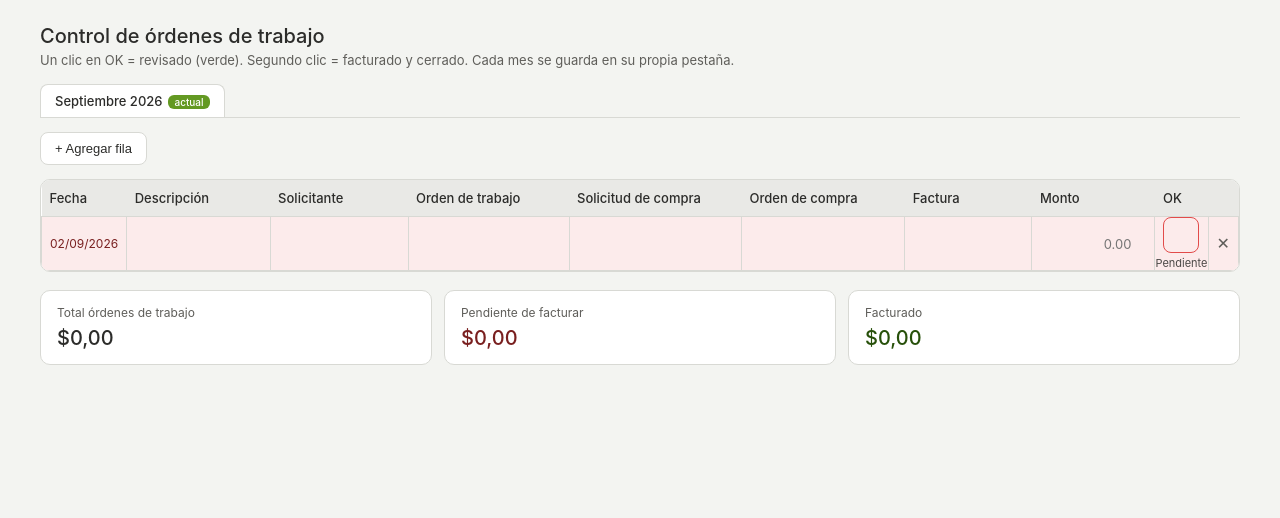
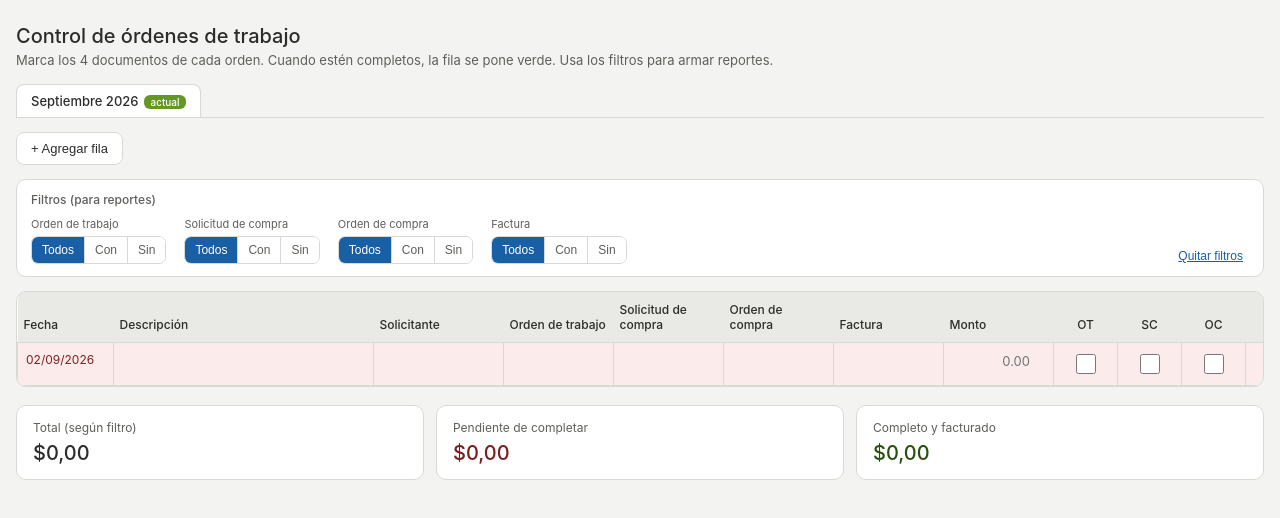
Before and after one commit to sesecuador-rgb/control-ordenes-trabajo., a plain HTML site: page index.html in a window 1280 px wide. Both pictures are taken after a click on the button "+ Agregar fila". Drawn offline with Linux system fonts and the light colour scheme.

Commit message:
Add files via upload

```diff
--- a/index.html
+++ b/index.html
@@ -24,9 +24,6 @@
     --green-bg:#eaf3de;
     --green-border:#639922;
     --green-text:#27500a;
-    --done-bg:#0f6e56;
-    --done-border:#085041;
-    --done-text:#ffffff;
     --accent:#185fa5;
   }
   *{box-sizing:border-box;}
@@ -37,136 +34,99 @@
     color:var(--text);
     padding:24px 16px 60px;
   }
-  .wrap{max-width:1200px;margin:0 auto;}
+  .wrap{max-width:1300px;margin:0 auto;}
   h1{font-size:20px;font-weight:500;margin:0 0 4px;}
   p.sub{color:var(--text-secondary);font-size:13px;margin:0 0 16px;}
 
   .tabs{display:flex;gap:6px;margin-bottom:14px;flex-wrap:wrap;border-bottom:1px solid var(--border);}
   .tab{
-    padding:8px 14px;
-    font-size:13px;
-    border:0.5px solid var(--border);
-    border-bottom:none;
-    background:#e9e9e6;
-    color:var(--text-secondary);
-    border-radius:8px 8px 0 0;
-    cursor:pointer;
+    padding:8px 14px;font-size:13px;border:0.5px solid var(--border);border-bottom:none;
+    background:#e9e9e6;color:var(--text-secondary);border-radius:8px 8px 0 0;cursor:pointer;
   }
   .tab.active{background:var(--card);color:var(--text);font-weight:500;}
-  .tab .badge{
-    display:inline-block;margin-left:6px;font-size:10px;
-    background:var(--green-border);color:#fff;border-radius:6px;padding:1px 6px;
-  }
+  .tab .badge{display:inline-block;margin-left:6px;font-size:10px;background:var(--green-border);color:#fff;border-radius:6px;padding:1px 6px;}
 
   .toolbar{display:flex;gap:10px;margin-bottom:14px;flex-wrap:wrap;align-items:center;}
   button.tool{
-    border:0.5px solid var(--border);
-    background:var(--card);
-    color:var(--text);
-    padding:8px 14px;
-    border-radius:8px;
-    font-size:13px;
-    cursor:pointer;
+    border:0.5px solid var(--border);background:var(--card);color:var(--text);
+    padding:8px 14px;border-radius:8px;font-size:13px;cursor:pointer;
   }
   button.tool:hover{background:#ececea;}
-  button.tool:disabled{opacity:0.4;cursor:not-allowed;}
 
-  .table-scroll{
-    overflow-x:auto;
-    border:0.5px solid var(--border);
-    border-radius:10px;
-    background:var(--card);
+  .filters{
+    background:var(--card);border:0.5px solid var(--border);border-radius:10px;
+    padding:12px 14px;margin-bottom:14px;
   }
-  table{
-    border-collapse:collapse;
-    width:100%;
-    min-width:1020px;
-    font-size:13px;
+  .filters-title{font-size:12px;color:var(--text-secondary);margin:0 0 10px;font-weight:500;}
+  .filter-row{display:flex;gap:18px;flex-wrap:wrap;}
+  .filter-group{display:flex;flex-direction:column;gap:5px;}
+  .filter-group .fg-label{font-size:11px;color:var(--text-secondary);}
+  .fg-buttons{display:flex;border:1px solid var(--border);border-radius:7px;overflow:hidden;}
+  .fg-buttons button{
+    border:none;background:var(--card);color:var(--text-secondary);
+    padding:6px 10px;font-size:12px;cursor:pointer;border-right:1px solid var(--border);
   }
+  .fg-buttons button:last-child{border-right:none;}
+  .fg-buttons button.active{background:var(--accent);color:#fff;}
+  .filter-reset{margin-left:auto;align-self:flex-end;}
+  .filter-reset button{
+    border:none;background:none;color:var(--accent);font-size:12px;cursor:pointer;text-decoration:underline;
+  }
+
+  .table-scroll{overflow-x:auto;border:0.5px solid var(--border);border-radius:10px;background:var(--card);}
+  table{border-collapse:collapse;width:100%;min-width:1180px;font-size:13px;table-layout:fixed;}
+  colgroup col.col-fecha{width:96px;}
+  colgroup col.col-desc{width:260px;}
+  colgroup col.col-sol{width:130px;}
+  colgroup col.col-doc{width:110px;}
+  colgroup col.col-monto{width:110px;}
+  colgroup col.col-check{width:64px;}
+  colgroup col.col-del{width:36px;}
+
   thead th{
-    background:#e9e9e6;
-    color:var(--text);
-    font-weight:500;
-    text-align:left;
-    padding:10px 8px;
-    border-bottom:1px solid var(--border);
-    white-space:nowrap;
+    background:#e9e9e6;color:var(--text);font-weight:500;text-align:left;padding:10px 6px;
+    border-bottom:1px solid var(--border);white-space:normal;font-size:12px;vertical-align:bottom;
   }
-  tbody td{
-    border:1px solid var(--border);
-    padding:0;
+  thead th.check-th{text-align:center;}
+  tbody td{border:1px solid var(--border);padding:0;vertical-align:top;}
+
+  td textarea, td input[type="text"], td input[type="number"]{
+    width:100%;border:none;background:transparent;padding:9px 8px;font-size:13px;
+    color:inherit;font-family:inherit;resize:none;overflow:hidden;line-height:1.4;
+    display:block;
   }
-  td input[type="text"], td input[type="number"]{
-    width:100%;
-    border:none;
-    background:transparent;
-    padding:9px 8px;
-    font-size:13px;
-    color:inherit;
-    font-family:inherit;
-  }
-  td input:focus{outline:2px solid var(--accent);outline-offset:-2px;}
-  td.fecha-cell{
-    padding:9px 8px;
-    white-space:nowrap;
-    color:var(--text-secondary);
-    font-size:12px;
-  }
-  tr.row-pendiente td input, tr.row-pendiente td.fecha-cell{color:var(--red-text);}
+  td textarea{min-height:38px;}
+  td input:focus, td textarea:focus{outline:2px solid var(--accent);outline-offset:-2px;}
+
+  td.fecha-cell{padding:9px 8px;white-space:nowrap;color:var(--text-secondary);font-size:12px;}
+
   tr.row-pendiente{background:var(--red-bg);}
-  tr.row-revisado{background:var(--green-bg);}
-  tr.row-revisado td input, tr.row-revisado td.fecha-cell{color:var(--green-text);}
-  tr.row-facturado{background:var(--done-bg);}
-  tr.row-facturado td input, tr.row-facturado td.fecha-cell{color:var(--done-text);}
-  .ok-cell{text-align:center;vertical-align:middle;}
-  .ok-btn{
-    width:36px;height:36px;
-    border-radius:8px;
-    border:1.5px solid var(--red-border);
-    background:transparent;
-    cursor:pointer;
-    display:inline-flex;
-    align-items:center;justify-content:center;
-    font-size:16px;
-    color:var(--red-border);
-  }
-  tr.row-revisado .ok-btn{border-color:var(--green-border);color:var(--green-border);}
-  tr.row-facturado .ok-btn{border-color:#ffffff;color:#ffffff;background:rgba(255,255,255,0.15);}
-  .del-btn{
-    background:none;border:none;color:var(--text-secondary);cursor:pointer;font-size:16px;padding:8px;
-  }
+  tr.row-pendiente td input, tr.row-pendiente td textarea, tr.row-pendiente td.fecha-cell{color:var(--red-text);}
+  tr.row-completa{background:var(--green-bg);}
+  tr.row-completa td input, tr.row-completa td textarea, tr.row-completa td.fecha-cell{color:var(--green-text);}
+
+  .check-cell{text-align:center;vertical-align:middle;padding:8px 4px;}
+  .check-cell input[type="checkbox"]{width:20px;height:20px;cursor:pointer;accent-color:var(--green-border);}
+
+  .del-btn{background:none;border:none;color:var(--text-secondary);cursor:pointer;font-size:16px;padding:8px;}
   .del-cell{text-align:center;}
-  .status-label{font-size:11px;display:block;margin-top:2px;opacity:0.85;}
-  .amount-col{text-align:right;}
-  td.amount-col input{text-align:right;}
+  .amount-col input{text-align:right;}
 
-  .summary{
-    margin-top:18px;
-    display:grid;
-    grid-template-columns:repeat(3,1fr);
-    gap:12px;
-  }
-  .summary-card{
-    background:var(--card);
-    border:0.5px solid var(--border);
-    border-radius:10px;
-    padding:14px 16px;
-  }
+  .summary{margin-top:18px;display:grid;grid-template-columns:repeat(3,1fr);gap:12px;}
+  .summary-card{background:var(--card);border:0.5px solid var(--border);border-radius:10px;padding:14px 16px;}
   .summary-card .label{font-size:12px;color:var(--text-secondary);margin:0 0 6px;}
   .summary-card .value{font-size:20px;font-weight:500;margin:0;}
   .summary-card.total .value{color:var(--text);}
   .summary-card.pendiente .value{color:var(--red-text);}
   .summary-card.facturado .value{color:var(--green-text);}
-  .summary-note{font-size:12px;color:var(--text-secondary);margin-top:10px;text-align:right;}
-  @media (max-width:640px){
-    .summary{grid-template-columns:1fr;}
-  }
+  .summary-note{font-size:12px;color:var(--text-secondary);margin-top:10px;}
+  @media (max-width:640px){ .summary{grid-template-columns:1fr;} .filter-reset{margin-left:0;} }
 </style>
 </head>
 <body>
 <div class="wrap">
   <h1>Control de órdenes de trabajo</h1>
-  <p class="sub">Un clic en OK = revisado (verde). Segundo clic = facturado y cerrado. Cada mes se guarda en su propia pestaña.</p>
+  <p class="sub">Marca los 4 documentos de cada orden. Cuando estén completos, la fila se pone verde. Usa los filtros para armar reportes.</p>
 
   <div class="tabs" id="tabs"></div>
 
@@ -174,8 +134,20 @@
     <button class="tool" id="addRow">+ Agregar fila</button>
   </div>
 
+  <div class="filters">
+    <p class="filters-title">Filtros (para reportes)</p>
+    <div class="filter-row" id="filterRow"></div>
+  </div>
+
   <div class="table-scroll">
     <table>
+      <colgroup>
+        <col class="col-fecha"><col class="col-desc"><col class="col-sol">
+        <col class="col-doc"><col class="col-doc"><col class="col-doc"><col class="col-doc">
+        <col class="col-monto">
+        <col class="col-check"><col class="col-check"><col class="col-check"><col class="col-check">
+        <col class="col-del">
+      </colgroup>
       <thead>
         <tr>
           <th>Fecha</th>
@@ -186,7 +158,10 @@
           <th>Orden de compra</th>
           <th>Factura</th>
           <th>Monto</th>
-          <th>OK</th>
+          <th class="check-th">OT</th>
+          <th class="check-th">SC</th>
+          <th class="check-th">OC</th>
+          <th class="check-th">FAC</th>
           <th></th>
         </tr>
       </thead>
@@ -196,15 +171,15 @@
 
   <div class="summary">
     <div class="summary-card total">
-      <p class="label">Total órdenes de trabajo</p>
+      <p class="label">Total (según filtro)</p>
       <p class="value" id="sumTotal">$0.00</p>
     </div>
     <div class="summary-card pendiente">
-      <p class="label">Pendiente de facturar</p>
+      <p class="label">Pendiente de completar</p>
       <p class="value" id="sumPendiente">$0.00</p>
     </div>
     <div class="summary-card facturado">
-      <p class="label">Facturado</p>
+      <p class="label">Completo y facturado</p>
       <p class="value" id="sumFacturado">$0.00</p>
     </div>
   </div>
@@ -213,56 +188,40 @@
 
 <script>
 const FIELDS = ["descripcion","solicitante","orden_trabajo","solicitud_compra","orden_compra","factura"];
+const CHECKS = ["ot","sc","oc","fac"];
+const CHECK_LABELS = {ot:"Orden de trabajo", sc:"Solicitud de compra", oc:"Orden de compra", fac:"Factura"};
 const MESES_INDEX_KEY = "control_ordenes_trabajo:meses";
 const MESES_NOMBRES = ["Enero","Febrero","Marzo","Abril","Mayo","Junio","Julio","Agosto","Septiembre","Octubre","Noviembre","Diciembre"];
 
 let meses = [];
 let mesActivo = null;
 let rows = [];
+let filtros = {ot:"todos", sc:"todos", oc:"todos", fac:"todos"};
 
-function claveMes(date){
-  return date.getFullYear() + "-" + String(date.getMonth()+1).padStart(2,"0");
-}
-function nombreMes(clave){
-  const [y,m] = clave.split("-");
-  return MESES_NOMBRES[parseInt(m,10)-1] + " " + y;
-}
-function filasKey(clave){
-  return "control_ordenes_trabajo:filas:" + clave;
-}
-function fechaHoy(){
-  const d = new Date();
-  return d.getFullYear() + "-" + String(d.getMonth()+1).padStart(2,"0") + "-" + String(d.getDate()).padStart(2,"0");
-}
-function formatearFecha(iso){
-  if(!iso) return "";
-  const [y,m,d] = iso.split("-");
-  return d + "/" + m + "/" + y;
-}
+function claveMes(date){ return date.getFullYear() + "-" + String(date.getMonth()+1).padStart(2,"0"); }
+function nombreMes(clave){ const [y,m] = clave.split("-"); return MESES_NOMBRES[parseInt(m,10)-1] + " " + y; }
+function filasKey(clave){ return "control_ordenes_trabajo:filas:" + clave; }
+function fechaHoy(){ const d = new Date(); return d.getFullYear() + "-" + String(d.getMonth()+1).padStart(2,"0") + "-" + String(d.getDate()).padStart(2,"0"); }
+function formatearFecha(iso){ if(!iso) return ""; const [y,m,d] = iso.split("-"); return d + "/" + m + "/" + y; }
 
 function newRow(){
   return {
     id: "r" + Date.now() + Math.random().toString(36).slice(2,7),
     fecha: fechaHoy(),
     descripcion:"", solicitante:"", orden_trabajo:"", solicitud_compra:"",
-    orden_compra:"", factura:"", monto:"", estado:0
+    orden_compra:"", factura:"", monto:"",
+    ot:false, sc:false, oc:false, fac:false
   };
 }
 
-function estadoClase(estado){
-  if(estado===0) return "row-pendiente";
-  if(estado===1) return "row-revisado";
-  return "row-facturado";
-}
-function estadoIcono(estado){
-  if(estado===0) return "";
-  if(estado===1) return "&#10003;";
-  return "&#10003;&#10003;";
-}
-function estadoTexto(estado){
-  if(estado===0) return "Pendiente";
-  if(estado===1) return "Revisado";
-  return "Facturado";
+function filaCompleta(row){ return row.ot && row.sc && row.oc && row.fac; }
+
+function filaPasaFiltro(row){
+  for(const c of CHECKS){
+    if(filtros[c]==="si" && !row[c]) return false;
+    if(filtros[c]==="no" && row[c]) return false;
+  }
+  return true;
 }
 
 function renderTabs(){
@@ -284,6 +243,47 @@ function renderTabs(){
   });
 }
 
+function renderFiltros(){
+  const el = document.getElementById("filterRow");
+  el.innerHTML = "";
+  CHECKS.forEach(c=>{
+    const group = document.createElement("div");
+    group.className = "filter-group";
+    const label = document.createElement("span");
+    label.className = "fg-label";
+    label.textContent = CHECK_LABELS[c];
+    group.appendChild(label);
+
+    const btns = document.createElement("div");
+    btns.className = "fg-buttons";
+    [["todos","Todos"],["si","Con"],["no","Sin"]].forEach(([val,txt])=>{
+      const b = document.createElement("button");
+      b.textContent = txt;
+      if(filtros[c]===val) b.classList.add("active");
+      b.addEventListener("click", ()=>{
+        filtros[c] = val;
+        renderFiltros();
+        render();
+      });
+      btns.appendChild(b);
+    });
+    group.appendChild(btns);
+    el.appendChild(group);
+  });
+
+  const resetWrap = document.createElement("div");
+  resetWrap.className = "filter-reset";
+  const resetBtn = document.createElement("button");
+  resetBtn.textContent = "Quitar filtros";
+  resetBtn.addEventListener("click", ()=>{
+    filtros = {ot:"todos", sc:"todos", oc:"todos", fac:"todos"};
+    renderFiltros();
+    render();
+  });
+  resetWrap.appendChild(resetBtn);
+  el.appendChild(resetWrap);
+}
+
 function cambiarMes(clave){
   mesActivo = clave;
   cargarFilasMes(clave);
@@ -291,12 +291,19 @@ function cambiarMes(clave){
   render();
 }
 
+function autoResize(el){
+  el.style.height = "auto";
+  el.style.height = el.scrollHeight + "px";
+}
+
 function render(){
   const tbody = document.getElementById("tbody");
   tbody.innerHTML = "";
-  rows.forEach(row=>{
+  const visibles = rows.filter(filaPasaFiltro);
+
+  visibles.forEach(row=>{
     const tr = document.createElement("tr");
-    tr.className = estadoClase(row.estado);
+    tr.className = filaCompleta(row) ? "row-completa" : "row-pendiente";
     tr.dataset.id = row.id;
 
     const tdFecha = document.createElement("td");
@@ -306,12 +313,13 @@ function render(){
 
     FIELDS.forEach(f=>{
       const td = document.createElement("td");
-      const input = document.createElement("input");
-      input.type = "text";
-      input.value = row[f];
-      input.addEventListener("input", e=>{ row[f]=e.target.value; save(); });
-      td.appendChild(input);
+      const ta = document.createElement("textarea");
+      ta.rows = 1;
+      ta.value = row[f];
+      ta.addEventListener("input", e=>{ row[f]=e.target.value; autoResize(e.target); save(); });
+      td.appendChild(ta);
       tr.appendChild(td);
+      requestAnimationFrame(()=>autoResize(ta));
     });
 
     const tdMonto = document.createElement("td");
@@ -321,27 +329,24 @@ function render(){
     inputMonto.step = "0.01";
     inputMonto.placeholder = "0.00";
     inputMonto.value = row.monto;
-    inputMonto.addEventListener("input", e=>{ row.monto=e.target.value; save(); updateSummary(); });
+    inputMonto.addEventListener("input", e=>{ row.monto=e.target.value; save(); updateSummary(visibles); });
     tdMonto.appendChild(inputMonto);
     tr.appendChild(tdMonto);
 
-    const tdOk = document.createElement("td");
-    tdOk.className = "ok-cell";
-    const btn = document.createElement("button");
-    btn.className = "ok-btn";
-    btn.innerHTML = estadoIcono(row.estado);
-    btn.title = estadoTexto(row.estado);
-    btn.addEventListener("click", ()=>{
-      row.estado = (row.estado + 1) % 3;
-      save();
-      render();
+    CHECKS.forEach(c=>{
+      const td = document.createElement("td");
+      td.className = "check-cell";
+      const cb = document.createElement("input");
+      cb.type = "checkbox";
+      cb.checked = row[c];
+      cb.addEventListener("change", e=>{
+        row[c] = e.target.checked;
+        save();
+        render();
+      });
+      td.appendChild(cb);
+      tr.appendChild(td);
     });
-    tdOk.appendChild(btn);
-    const label = document.createElement("span");
-    label.className = "status-label";
-    label.textContent = estadoTexto(row.estado);
-    tdOk.appendChild(label);
-    tr.appendChild(tdOk);
 
     const tdDel = document.createElement("td");
     tdDel.className = "del-cell";
@@ -358,18 +363,20 @@ function render(){
 
     tbody.appendChild(tr);
   });
-  updateSummary();
+
+  updateSummary(visibles);
 
   const esMesActual = mesActivo === claveMes(new Date());
-  document.getElementById("addRow").disabled = false;
-  document.getElementById("cierreNote").textContent = esMesActual
-    ? ""
-    : "Cierre de " + nombreMes(mesActivo) + ": pendiente + facturado = total de órdenes del mes.";
+  const hayFiltro = CHECKS.some(c=>filtros[c]!=="todos");
+  let nota = "";
+  if(!esMesActual) nota = "Cierre de " + nombreMes(mesActivo) + ". ";
+  if(hayFiltro) nota += "Mostrando " + visibles.length + " de " + rows.length + " filas según el filtro aplicado.";
+  document.getElementById("cierreNote").textContent = nota;
 }
 
-function updateSummary(){
-  const total = rows.reduce((sum,r)=> sum + (parseFloat(r.monto)||0), 0);
-  const facturado = rows.filter(r=>r.estado===2).reduce((sum,r)=> sum + (parseFloat(r.monto)||0), 0);
+function updateSummary(visibles){
+  const total = visibles.reduce((sum,r)=> sum + (parseFloat(r.monto)||0), 0);
+  const facturado = visibles.filter(filaCompleta).reduce((sum,r)=> sum + (parseFloat(r.monto)||0), 0);
   const pendiente = total - facturado;
   const fmt = v => "$" + v.toLocaleString("es-EC", {minimumFractionDigits:2, maximumFractionDigits:2});
   document.getElementById("sumTotal").textContent = fmt(total);
@@ -378,28 +385,19 @@ function updateSummary(){
 }
 
 function guardarIndiceMeses(){
-  try{
-    localStorage.setItem(MESES_INDEX_KEY, JSON.stringify(meses));
-  }catch(err){ console.error("No se pudo guardar el índice de meses:", err); }
+  try{ localStorage.setItem(MESES_INDEX_KEY, JSON.stringify(meses)); }
+  catch(err){ console.error("No se pudo guardar el índice de meses:", err); }
 }
-
 function cargarFilasMes(clave){
   try{
     const value = localStorage.getItem(filasKey(clave));
     rows = value ? JSON.parse(value) : [];
-  }catch(err){
-    rows = [];
-  }
+  }catch(err){ rows = []; }
 }
-
 function save(){
-  try{
-    localStorage.setItem(filasKey(mesActivo), JSON.stringify(rows));
-  }catch(err){
-    console.error("No se pudo guardar:", err);
-  }
+  try{ localStorage.setItem(filasKey(mesActivo), JSON.stringify(rows)); }
+  catch(err){ console.error("No se pudo guardar:", err); }
 }
-
 function asegurarMesActual(){
   const claveActual = claveMes(new Date());
   if(!meses.includes(claveActual)){
@@ -413,13 +411,12 @@ function init(){
   try{
     const value = localStorage.getItem(MESES_INDEX_KEY);
     meses = value ? JSON.parse(value) : [];
-  }catch(err){
-    meses = [];
-  }
+  }catch(err){ meses = []; }
   asegurarMesActual();
   mesActivo = claveMes(new Date());
   cargarFilasMes(mesActivo);
   renderTabs();
+  renderFiltros();
   render();
 }
 
```
